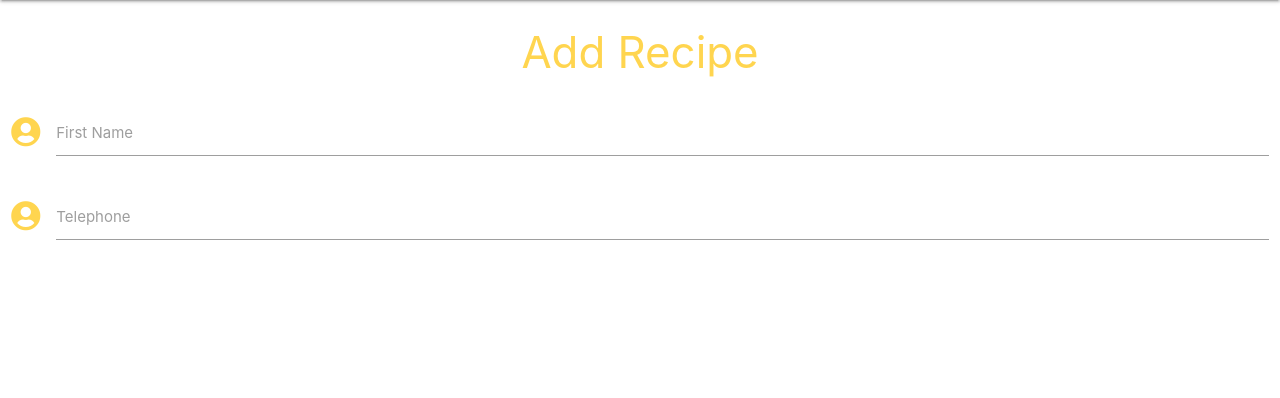
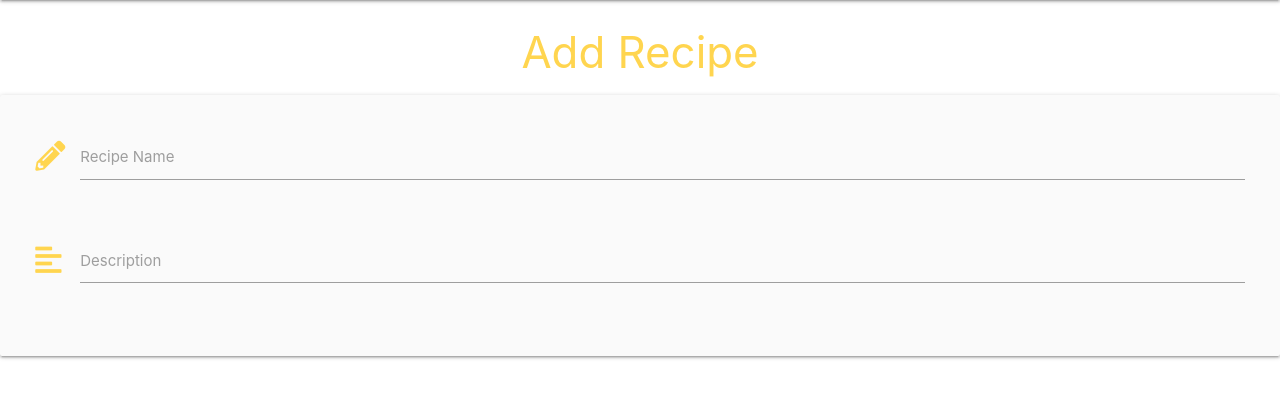
Before and after one commit to AnnaRaman/MS3, a Flask app: page /add_recipe in a window 1280 px wide. Shown: the part 64-462 px from the top of the page. Run offline with Flask 2, Linux system fonts and the light colour scheme; some libraries are stand-ins or nearby versions.

Commit message:
add task form inout fields

```diff
--- a/templates/add_recipe.html
+++ b/templates/add_recipe.html
@@ -4,18 +4,21 @@
      <h3 class="amber-text text-lighten-2 center-align">Add Recipe</h3>
 
 
-    <div class="row">
+    <div class="row card-panel grey lighten-5">
     <form class="col s12" method="POST" action="">
       <div class="row">
         <div class="input-field col s12">
-          <i class="fas fa-user-circle prefix amber-text text-lighten-2"></i>
-          <input id="icon_prefix" type="text" class="validate">
-          <label for="icon_prefix">First Name</label>
+          <i class="fas fa-pencil-alt prefix amber-text text-lighten-2"></i>
+          <input id="name" name="name" type="text" minlength="5" maxlength="50" class="validate" required>
+          <label for="name">Recipe Name</label>
         </div>
+      </div>
+      <div class="row">
         <div class="input-field col s12">
-          <i class="fas fa-user-circle prefix amber-text text-lighten-2"></i>
-          <input id="icon_telephone" type="tel" class="validate">
-          <label for="icon_telephone">Telephone</label>
+          <i class="fas fa-align-left prefix amber-text text-lighten-2"></i>
+           <textarea id="description" name="description" minlength="5"
+           maxlength="500" class="materialize-textarea validate" required></textarea>
+          <label for="description">Description</label>
         </div>
       </div>
     </form>
```
